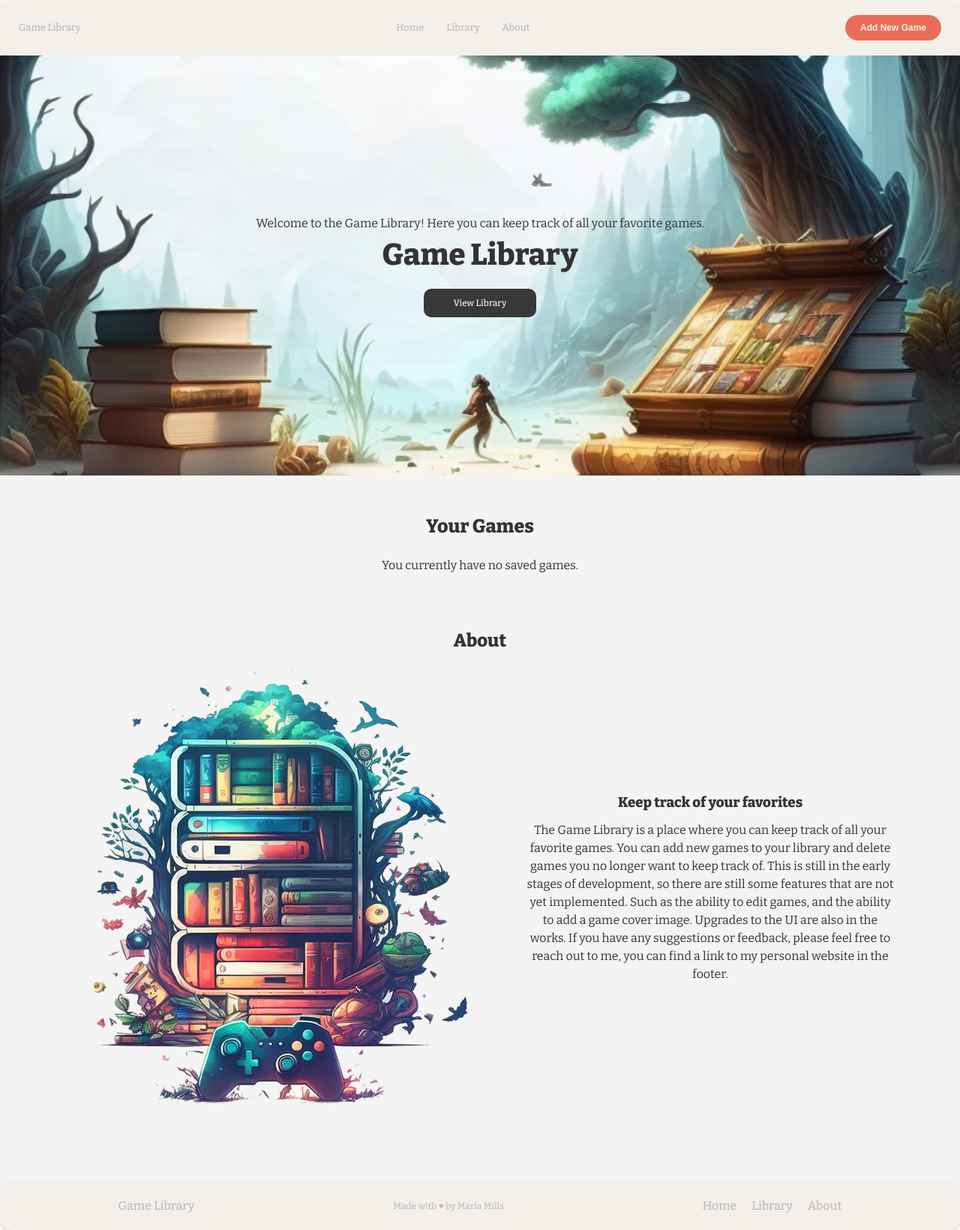
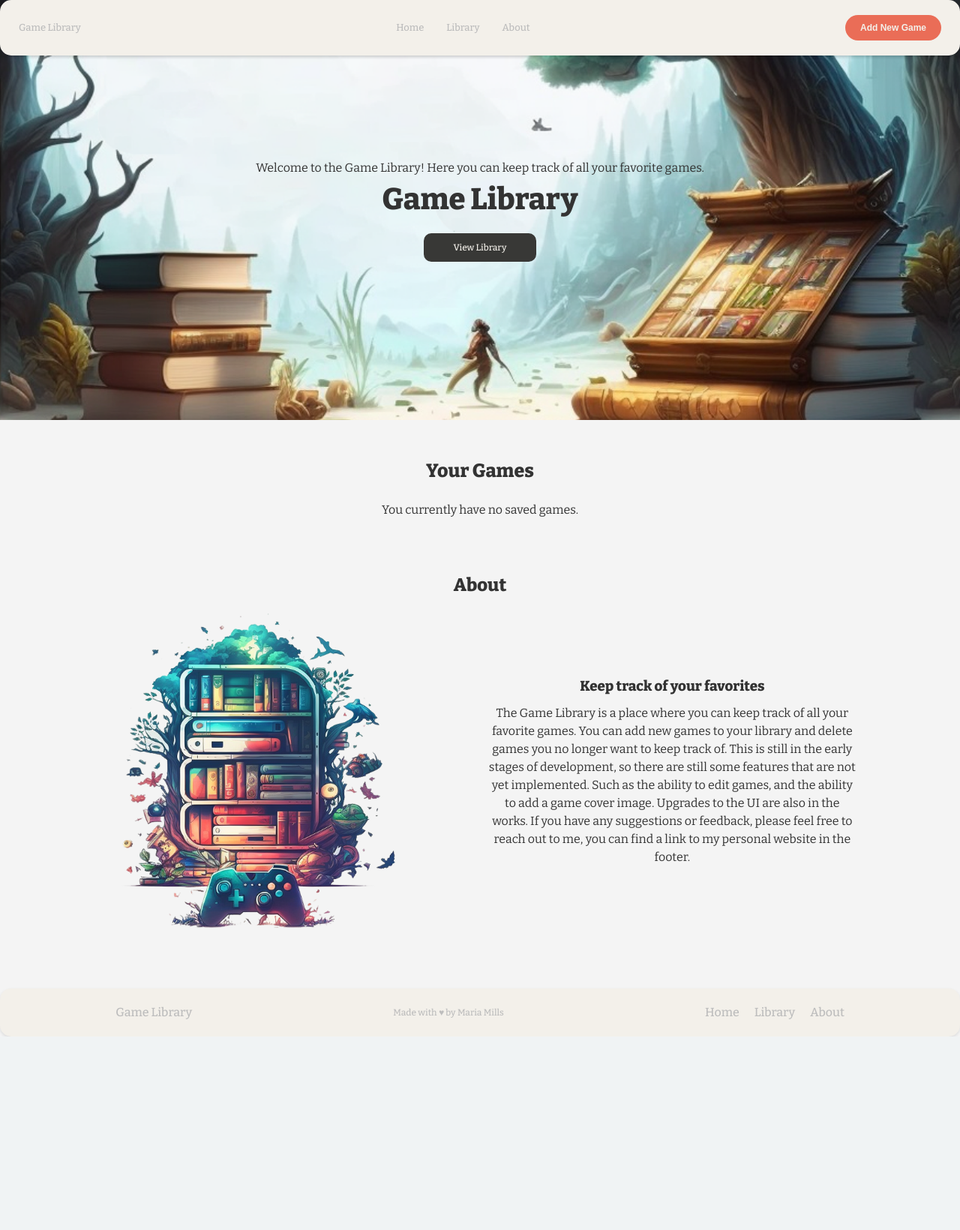
Before and after one commit to mariamills/Game-Library, a Node server app: page / in a window 1280 px wide. Shown: the whole page at 75% size. After the commit the page ends 1382 px from the top, so only its background shows below. Run offline with Node 20, Linux system fonts and the light colour scheme; data that the repository does not hold is empty.

Commit message:
Enhance website responsiveness with Hamburger menu

```diff
--- a/public/index.js
+++ b/public/index.js
@@ -11,11 +11,17 @@ const modalReleaseDate = document.getElementById('game-modal-release-date');
 const modalDeveloper = document.getElementById('game-modal-developer');
 const modalPublisher = document.getElementById('game-modal-publisher');
 const modalGenre = document.getElementById('game-modal-genre');
+const hamburger = document.getElementById('hamburger');
+const navLinks = document.querySelector('.nav-links');
 
 newBtn.addEventListener(
   'click',
   () => (form.style.display = form.style.display === 'flex' ? 'none' : 'flex')
 );
+
+hamburger.addEventListener('click', () => {
+  navLinks.classList.toggle('active');
+});
 
 addGameBtn.addEventListener('click', () => {
   const title = document.getElementById('title').value;
--- a/public/style.css
+++ b/public/style.css
@@ -41,6 +41,12 @@ button {
   cursor: pointer;
 }
 
+nav {
+  position: fixed;
+  width: 100%;
+  box-shadow: 0 2px 4px rgba(0, 0, 0, 0.1);
+}
+
 .nav-container {
   font-size: 1.3rem;
   display: flex;
@@ -67,6 +73,7 @@ button {
 }
 
 .hero-container {
+  text-align: center;
   display: flex;
   justify-content: center;
   align-items: center;
@@ -180,6 +187,13 @@ button {
   justify-content: space-evenly;
   align-items: center;
   margin: 2rem auto;
+  flex-wrap: wrap;
+}
+
+.about-img {
+  width: 100%;
+  max-width: 400px;
+  height: auto;
 }
 
 .about-info {
@@ -198,7 +212,9 @@ button {
   background-color: var(--primary-color);
   box-shadow: 0 2px 4px rgba(0, 0, 0, 0.1);
   border-radius: 1.5rem;
-  margin-top: 5rem;
+  margin-top: 3rem;
+  flex-wrap: wrap;
+  gap: 1rem;
 }
 
 .footer-links {
--- a/views/index.ejs
+++ b/views/index.ejs
@@ -21,6 +21,11 @@
           <li class="nav-item"><a href="#about">About</a></li>
         </ul>
         <button id="new-btn" class="btn">Add New Game</button>
+        <div class="hamburger" id="hamburger">
+          <span class="bar"></span>
+          <span class="bar"></span>
+          <span class="bar"></span>
+        </div>
       </div>
     </nav>
     <main>
@@ -34,7 +39,6 @@
           <a href="#library" class="btn">View Library</a>
         </div>
       </section>
-
       <section id="library">
         <div class="library-container">
           <h2 class="library-title">Your Games</h2>
@@ -71,7 +75,7 @@
         <div class="about-container">
           <h2 class="about-title">About</h2>
           <div class="about-details">
-            <img src="/images/game-library.png" alt="" />
+            <img src="/images/game-library.png" class="about-img" alt="" />
             <div class="about-info">
               <h3>Keep track of your favorites</h3>
               <p class="about-text">
```
Also changed, not shown: other parts of public/style.css (+70 -0 lines).
